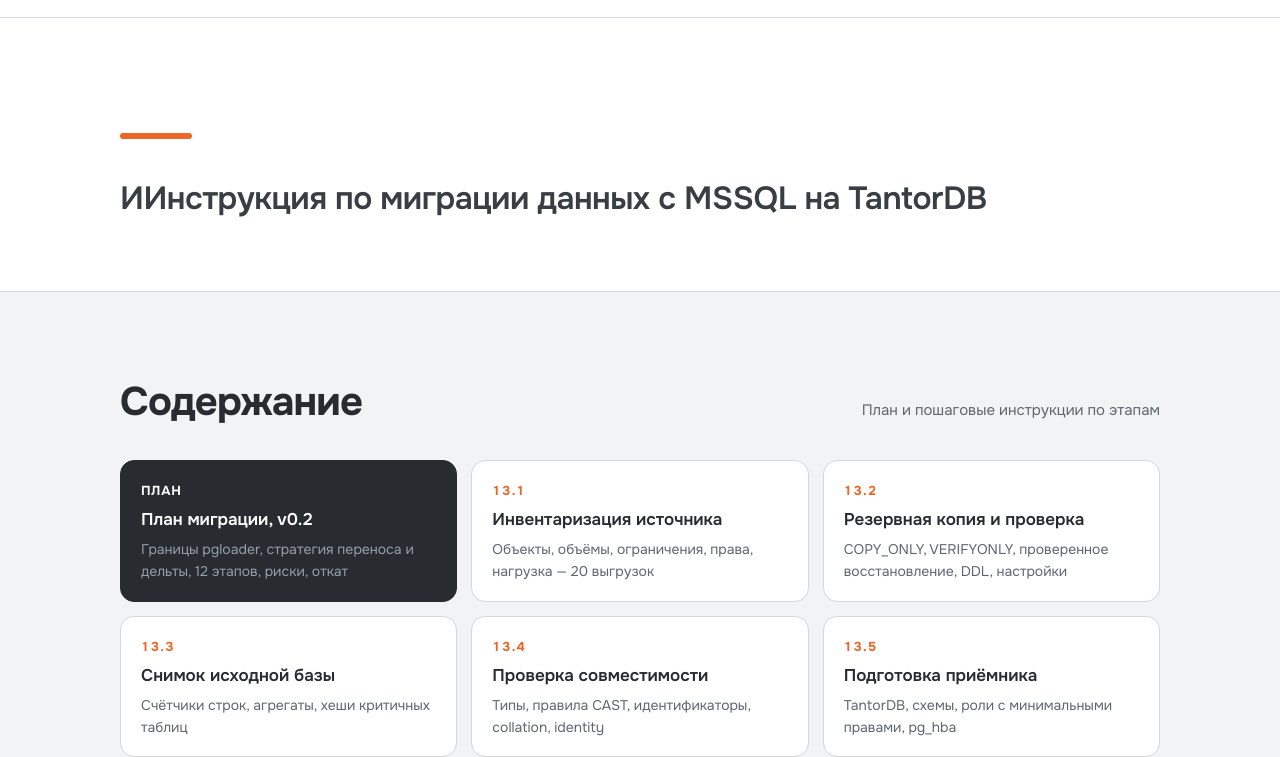
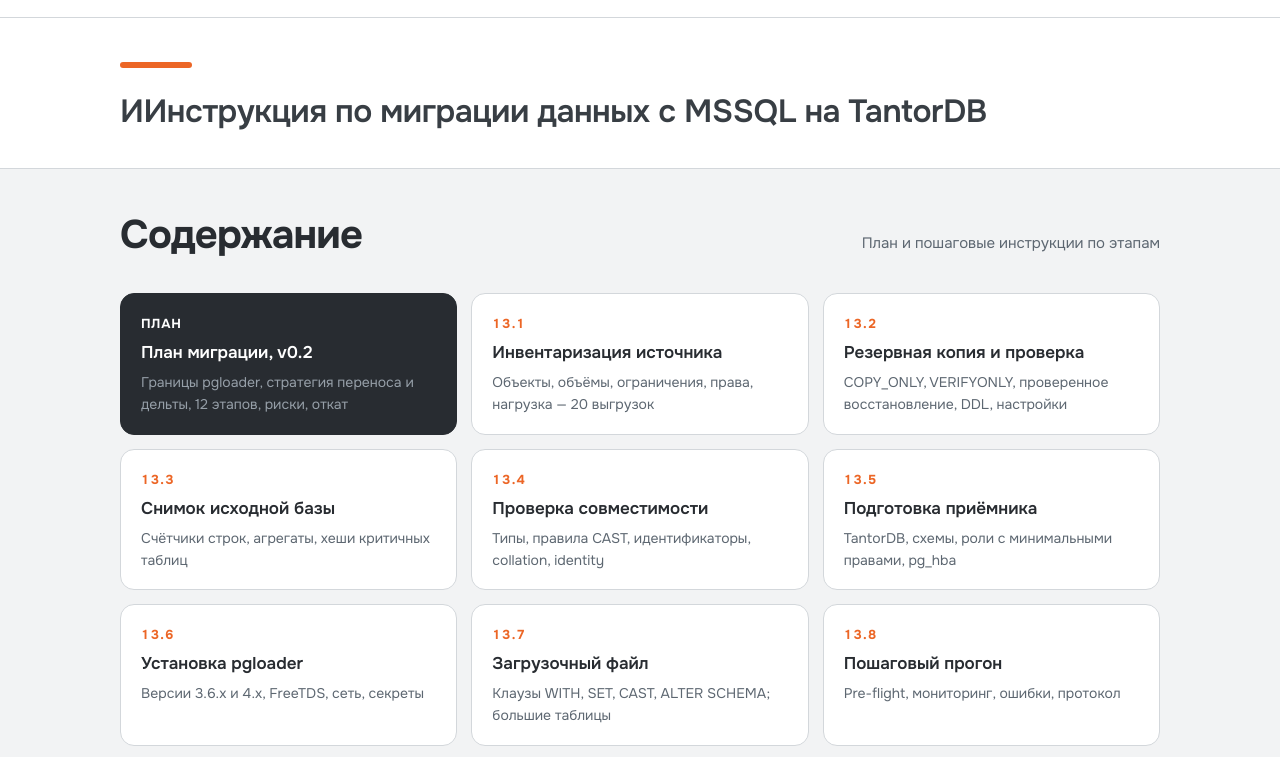
Before and after one commit to refgen72off/migr_MSSQL_Postgres, a plain HTML site: page index.html in a window 1280 px wide. Shown: the part 55-812 px from the top of the page. Drawn offline with Linux system fonts and the light colour scheme.

Commit message:
site: tighten vertical spacing in the hero and above the contents heading

```diff
--- a/index.html
+++ b/index.html
@@ -61,8 +61,8 @@
   .top__link:hover{color:var(--ink);border-bottom-color:var(--accent)}
 
   /* ---------- hero ---------- */
-  .hero{padding:clamp(56px,9vw,120px) 0 clamp(40px,6vw,72px)}
-  .hero__rule{width:72px;height:6px;background:var(--accent);border-radius:3px;margin-bottom:clamp(24px,4vw,40px)}
+  .hero{padding:clamp(24px,3.5vw,44px) 0 clamp(20px,3vw,36px)}
+  .hero__rule{width:72px;height:6px;background:var(--accent);border-radius:3px;margin-bottom:clamp(16px,2.4vw,24px)}
   .hero h1{
     margin:0;
     font-size:clamp(46px,9.5vw,132px);
@@ -73,7 +73,7 @@
     text-wrap:balance;
   }
   .hero p.lead{
-    margin:clamp(20px,3vw,34px) 0 0;
+    margin:clamp(10px,1.4vw,16px) 0 0;
     font-size:clamp(19px,2.6vw,32px);
     line-height:1.25;
     letter-spacing:-0.015em;
@@ -94,7 +94,7 @@
 
   /* ---------- contents ---------- */
   .contents{background:var(--bg-soft);border-top:1px solid var(--line);border-bottom:1px solid var(--line);
-            padding:clamp(48px,7vw,88px) 0}
+            padding:clamp(26px,3.6vw,44px) 0 clamp(40px,6vw,72px)}
   .section-head{display:flex;align-items:baseline;justify-content:space-between;gap:20px;flex-wrap:wrap;margin-bottom:clamp(24px,3vw,36px)}
   .section-head h2{
     margin:0;font-size:clamp(24px,3.4vw,40px);line-height:1.1;
```
